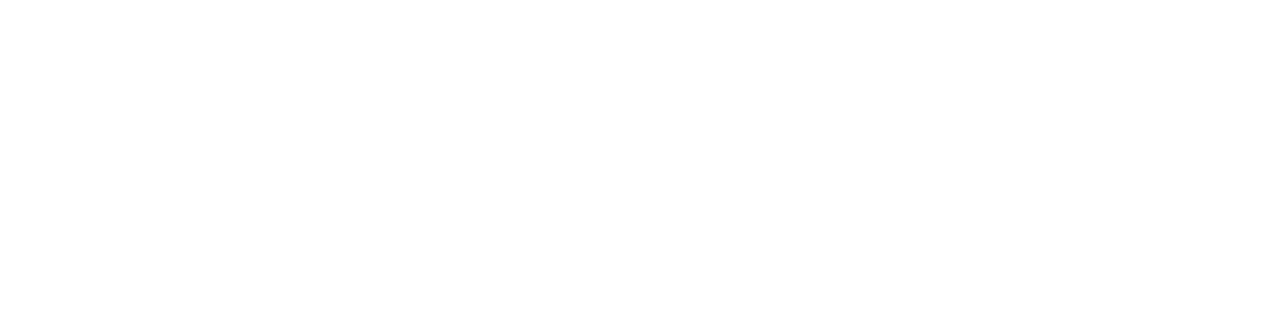
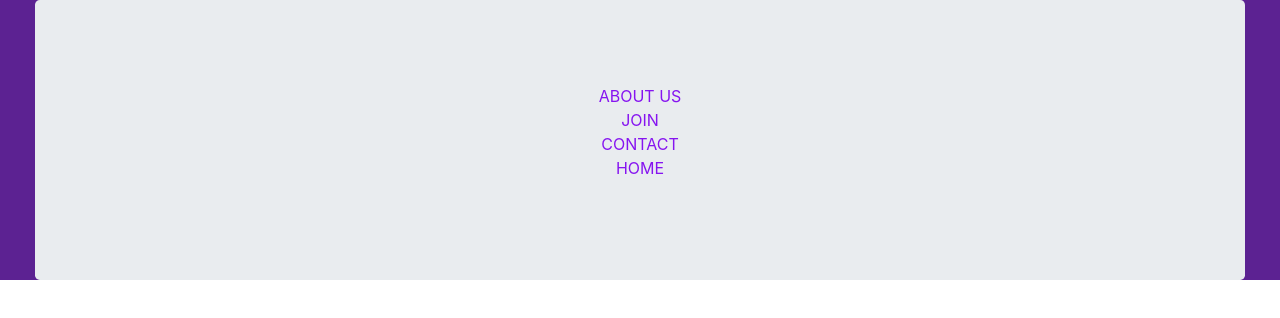
Before and after one commit to shahariarsabbir/git-test, a website: page web-dev-bootcamp/main.html in a window 1280 px wide. Drawn offline with nearby package versions, Linux system fonts and the light colour scheme; files that its build step writes are made by us from their sources.

Commit message:
new file committed

```diff
--- /dev/null
+++ b/css/upcoming.css
@@ -0,0 +1,43 @@
+body{
+align-items: center;
+background-color: rgba(218, 141, 86, 0.692);
+text-align: center;
+margin:0px auto;
+}.container a{
+margin-top: 20px;
+margin-bottom: 20px;
+background-color: rgba(238, 51, 67, 0.753);
+padding: 20px 20px 20px 20px;
+border: 1px solid black;
+font-size: small;
+color: floralwhite;
+
+}#a{
+color: aliceblue;
+text-decoration: none;
+}
+#a1:hover{
+background-color: rgb(235, 7, 45);
+color: floralwhite;
+text-decoration: none;
+
+}
+h1{
+    margin-top: 20px;
+    margin-bottom: 20px;
+    font-size: 48px;
+    font-family: Cambria, Cochin, Georgia, Times, 'Times New Roman', serif;
+    color: blue;
+}ul li{
+list-style: none;
+text-decoration: none;
+padding: 20px 20px 20px 20px;
+border: 1px solid black;
+font-size: large;
+background-color: rgba(235, 166, 64, 0.76);
+color: floralwhite;
+display: flexbox;
+}
+ul li:hover{
+background-color: blue;
+}
--- /dev/null
+++ b/css/web-dev_01.css
@@ -0,0 +1,27 @@
+.container{
+justify-content: center;
+padding: 0px 20px 0px 20px;
+margin: 0px auto;
+background-color: rgb(92, 34, 146);
+color: rgb(1, 1, 24);
+}.navbar{
+justify-content: center;
+padding: 20px 40px 20px 40px;
+margin: 0px auto;
+}.navlist{
+display:block;
+justify-content: center;
+}
+ul li a{
+display: block;
+justify-content: center;
+color: rgb(134, 20, 240);
+text-align: center;
+}
+a:hover{
+background-color: rgb(162, 76, 202);
+color:floralwhite;
+border-radius: 10px solid black;
+text-decoration: none;
+padding: 10px 30px 10px 30px;
+}
--- a/web-dev-bootcamp/main.html
+++ b/web-dev-bootcamp/main.html
@@ -5,32 +5,38 @@
     <meta name="viewport" content="width=device-width, initial-scale=1.0">
     <meta http-equiv="x-ua-compatible" content="ie=edge">
 
-    <!--  using dancing script font -->
-    <link rel="preconnect" href="https://fonts.googleapis.com">
-    <link rel="preconnect" href="https://fonts.gstatic.com" crossorigin>
-    <link href="https://fonts.googleapis.com/css2?family=Dancing+Script:wght@400..700&display=swap" rel="stylesheet">
-
     <!-- bootstrap css-->
-    <link rel="stylesheet" href="node_modules/bootstrap/dist/css/bootstrap.min.css" >
-    <link rel="stylesheet" href="css/styles.css">
+    <link rel="stylesheet" href="/node_modules/bootstrap/dist/css/bootstrap.min.css" >
+    <link rel="stylesheet" href="/css/web-dev_01.css">
     <title>Document</title>
 </head>
 <body>
-    <div>
-        <div>
-            <header>
-                <div>
-                    <img src="">
+
+    <div class="container col align-items-center">
+        <div class="col-12">
+            <header class="jumbotron">
+               <div class="row justify-content-center">
+                <div class="col align-items-center">
+                    <nav class="navbar">
+                        <ul class="list-unstyled navlist">
+                            <li><a href="#">ABOUT US</a></li>
+                            <li><a href="#">JOIN</a></li>
+                            <li><a href="#">CONTACT</a></li>
+                            <li><a href="#">HOME</a></li>
+                        </ul>
+                    </nav>
                 </div>
-                <h1></h1>
+               </div>
             </header>
         </div>
     </div>
-    <div>
 
 
-    <h1></h1>
-    </div>
 
+
+     <!-- JQuerry first, then proper js, THEN BOOTSTRAP JS -->
+    <script src="/node_modules/jquery/dist/jquery.slim.min.js"></script>
+    <script src="/node_modules/popper.js/dist/umd/popper.min.js"></script>
+    <script src="/node_modules/bootstrap/dist/js/bootstrap.min.js"></script>
 </body>
 </html>
```
Also changed, not shown: web-dev-bootcamp/my_upcoming_challenges.html (added, +36 -0 lines), web-dev-bootcamp/images.png (added).
